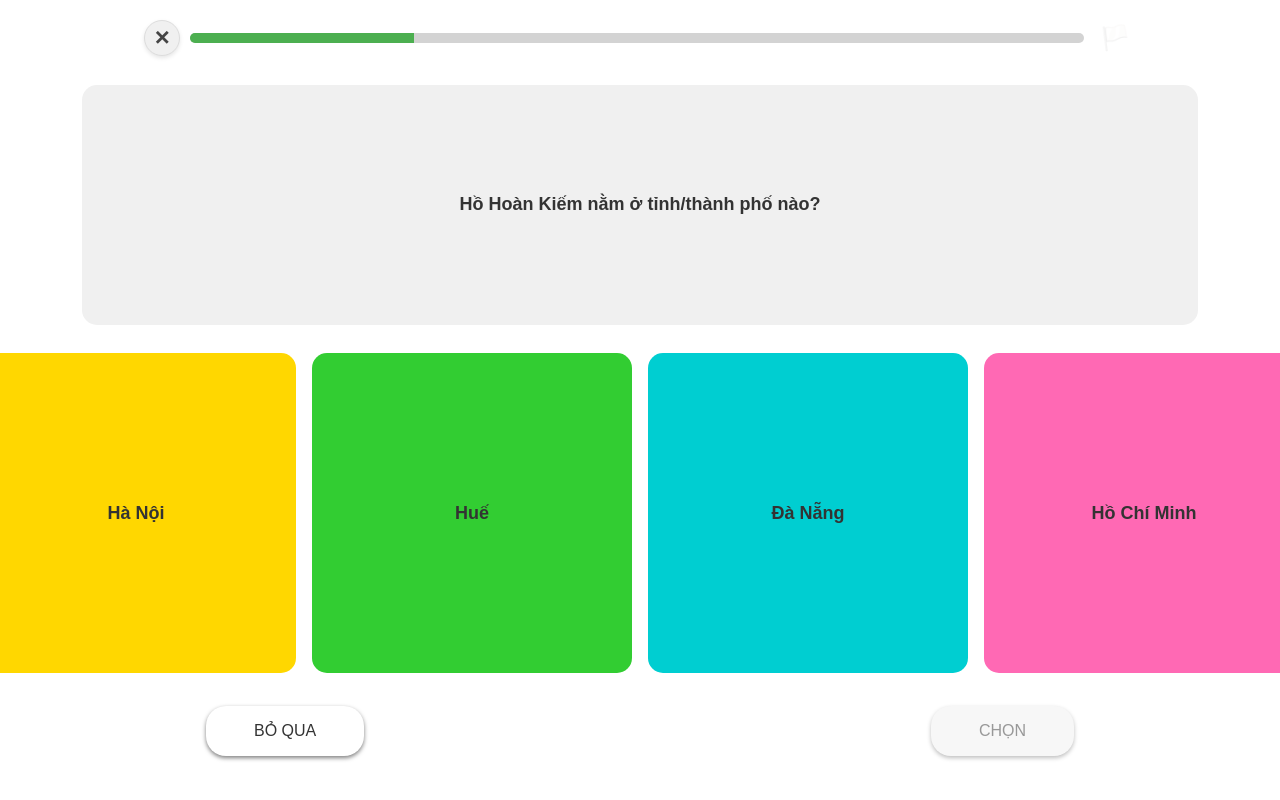
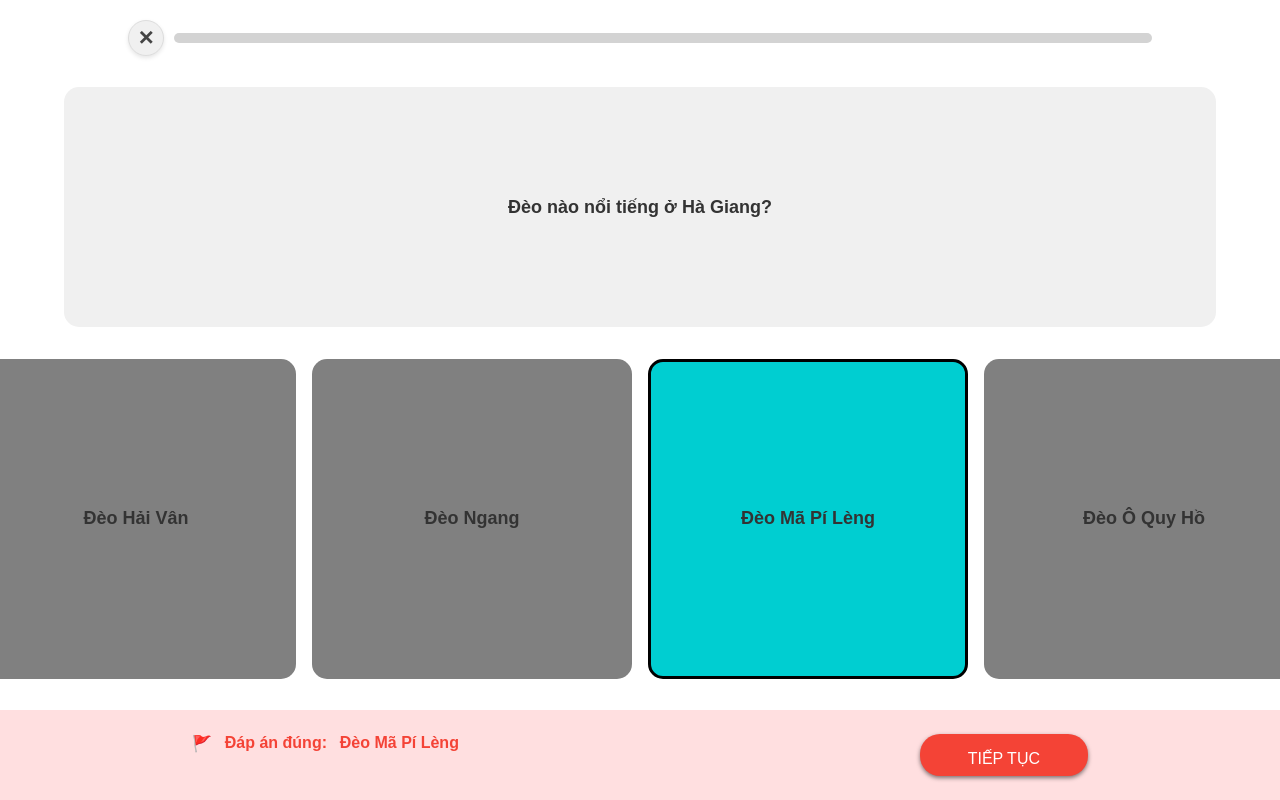
Before and after one commit to avytran/front-end-vieadven-webapp, a React (Create React App) app in the folder front-end/: page / in a window 1280 px wide. Both pictures are taken after a click on the button "BỎ QUA". Built offline with nearby package versions, Linux system fonts and the light colour scheme.

Commit message:
refactor(WDA-8): adjust CSS and handle logic

```diff
--- a/front-end/src/components/Challenge/Challenge.css
+++ b/front-end/src/components/Challenge/Challenge.css
@@ -1,4 +1,5 @@
-html, body {
+html,
+body {
     margin: 0;
     padding: 0;
     overflow: hidden;
@@ -11,9 +12,9 @@ html, body {
     flex-direction: column;
     align-items: center;
     justify-content: space-between;
-    padding: 20px;
+    padding-top: 20px;
     font-family: Arial, sans-serif;
-    margin: 0 auto;
+    margin: 0;
     width: 100%;
     height: 100vh;
     box-sizing: border-box;
@@ -42,6 +43,7 @@ html, body {
     height: 36px;
     border-radius: 50%;
     box-shadow: 0 2px 4px rgba(0, 0, 0, 0.1);
+    transition: all 0.3s ease;
 }
 
 .close-button:hover {
@@ -64,17 +66,8 @@ html, body {
     transition: width 0.3s ease;
 }
 
-.flag-button {
-    margin-left: 10px;
-    background: none;
-    border: none;
-    font-size: 24px;
+.flag-icon{
     cursor: pointer;
-}
-
-.flag-button:disabled {
-    opacity: 0.5;
-    cursor: not-allowed;
 }
 
 .question-placeholder {
@@ -96,9 +89,7 @@ html, body {
     display: grid;
     grid-template-columns: repeat(2, 1fr);
     gap: 1rem;
-    width: 80%;
-    max-width: 800px;
-    margin: 0 auto;
+    width: 90%;
     justify-content: center;
 }
 
@@ -128,7 +119,7 @@ html, body {
 
 .correct-answer {
     font-weight: bold;
-    color: #00CED1;
+    color: #f44336;
 }
 
 .option-box:hover {
@@ -150,20 +141,16 @@ background-color: #808080 !important;
 .result-message {
     margin-bottom: 10px;
     font-weight: bold;
+    display: flex;
+    gap: 1vw;
 }
 
 .result-message.correct {
     color: #4caf50;
-background-color: #e0ffe0;
-padding: 5px 10px;
-border-radius: 5px;
 }
 
 .result-message.incorrect {
     color: #f44336;
-background-color: #ffe0e0;
-padding: 5px 10px;
-border-radius: 5px;
 }
 
 .button-group {
@@ -171,10 +158,6 @@ border-radius: 5px;
     display: flex;
     justify-content: space-between;
     margin: 1.5rem 2rem;
-}
-
-.button-group:has(.next-button) {
-    justify-content: flex-end;
 }
 
 .skip-button,
@@ -186,6 +169,7 @@ border-radius: 20px;
     font-size: 16px;
     cursor: pointer;
     box-shadow: 0 2px 4px rgba(0, 0, 0, 0.5);
+    transition: all 0.3s ease;
 }
 
 .skip-button:hover,
@@ -223,3 +207,21 @@ color: #fff;
     background-color: #f44336;
     color: #fff;
 }
+
+.action-controller {
+    max-height: 7vw;
+    margin-top: 20px;
+    width: 100%;
+    display: flex;
+    justify-content: center;
+}
+
+.action-controller.correct {
+    background-color: #D7FFB8;
+    color: #fff;
+}
+
+.action-controller.incorrect {
+    background-color: #FFDFE0;
+    color: #fff;
+}
--- a/front-end/src/components/Challenge/Challenge.jsx
+++ b/front-end/src/components/Challenge/Challenge.jsx
@@ -10,7 +10,7 @@ export const Challenge = () => {
 
     const currentQuestion = questionsData[currentQuestionIndex];
 
-    const colors = ['#FFD700', '#32CD32', '#00CED1', '#FF69B4'];
+    const colors = ['#FFD56C', '#1DB973', '#23D3FF', '#FF5E8C'];
 
     const handleOptionClick = (id) => {
         if (result) return;
@@ -31,13 +31,10 @@ export const Challenge = () => {
     };
 
     const handleSkip = () => {
-        if (currentQuestionIndex < questionsData.length - 1) {
-            setCurrentQuestionIndex(currentQuestionIndex + 1);
-            setSelectedOption(null);
-            setResult(null);
-            const progressPercent = ((currentQuestionIndex + 1) / questionsData.length) * 100;
+        setResult('incorrect');
+        setSelectedOption(currentQuestion.correctAnswer);
+        const progressPercent = (currentQuestionIndex / questionsData.length) * 100;
         setProgress(progressPercent);
-        }
     };
 
     const handleNext = () => {
@@ -57,7 +54,9 @@ export const Challenge = () => {
         console.log("Close button clicked");
     };
 
-    const isFlagEnabled = result !== null;
+    const handleReport = () => {
+        console.log("Report button clicked");
+    };
 
     return (
         <div className="challenge-container">
@@ -75,13 +74,7 @@ export const Challenge = () => {
                         style={{ width: `${progress}%` }}
                     ></div>
                 </div>
-                <button
-                    className="flag-button"
-                    disabled={!isFlagEnabled}
-                    title="Báo cáo câu hỏi"
-                >
-                    <span className="flag-icon">🏳️</span>
-                </button>
+
             </div>
 
             <div className="question-placeholder">
@@ -107,8 +100,11 @@ export const Challenge = () => {
                 ))}
             </div>
 
-            {result && (
+            <div className={`action-controller ${result}`}>
+                <div className="button-group" >
+                    {result ? (
                         <div className={`result-message ${result}`}>
+                            <div className="flag-icon" onClick={handleReport}>🚩</div>
                             {result === 'correct' ? 'Đúng rồi!' : 'Đáp án đúng:'}
                             {result !== 'correct' && (
                                 <span className="correct-answer">
@@ -116,10 +112,7 @@ export const Challenge = () => {
                                 </span>
                             )}
                         </div>
-            )}
-
-            <div className="button-group">
-                {!result && (
+                    ) : (
                         <button
                             className="skip-button"
                             onClick={handleSkip}
@@ -146,5 +139,6 @@ export const Challenge = () => {
                     )}
                 </div>
             </div>
+        </div>
     );
 };
```
Lines whose indentation alone changed are shown as unchanged.
